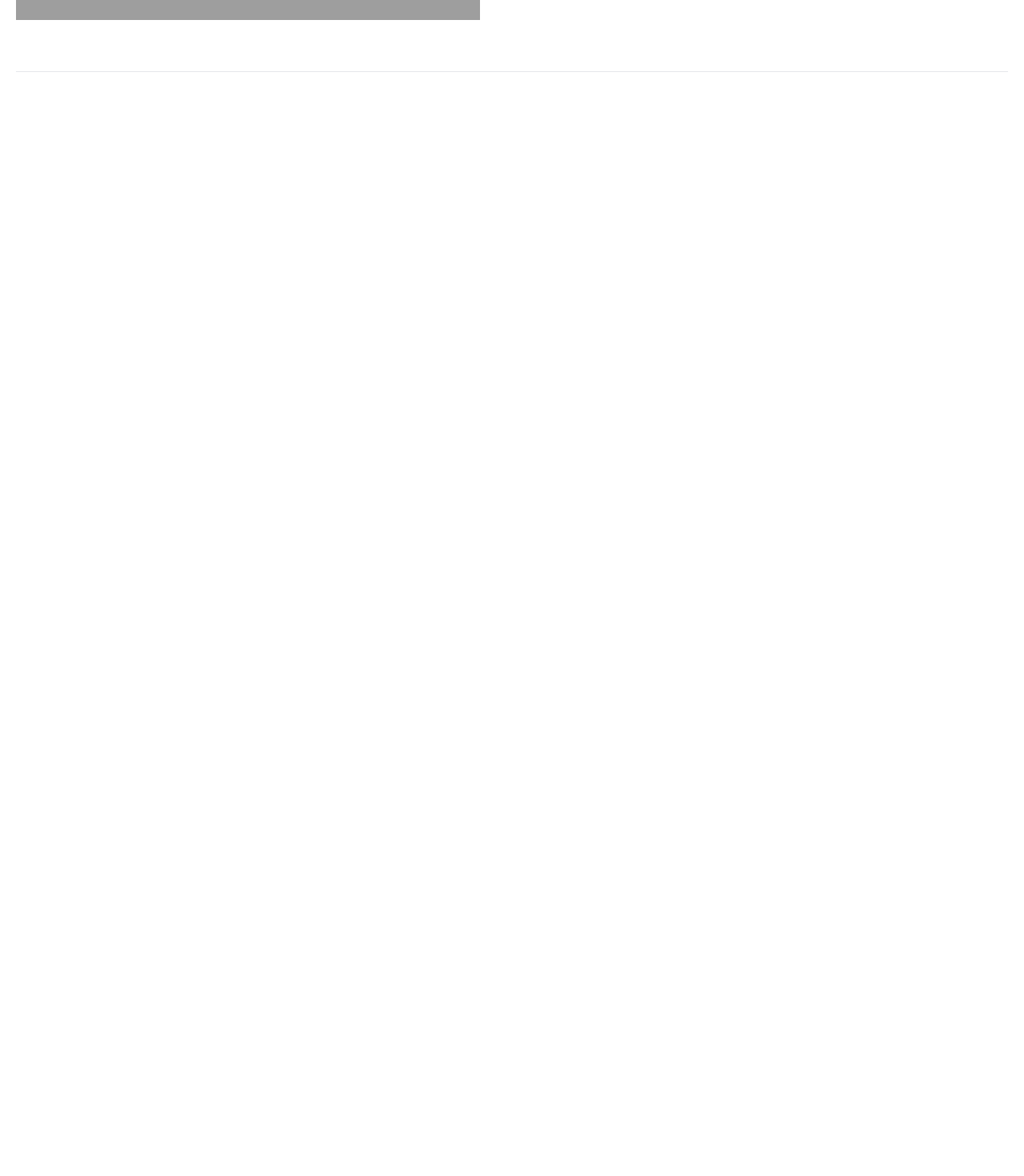
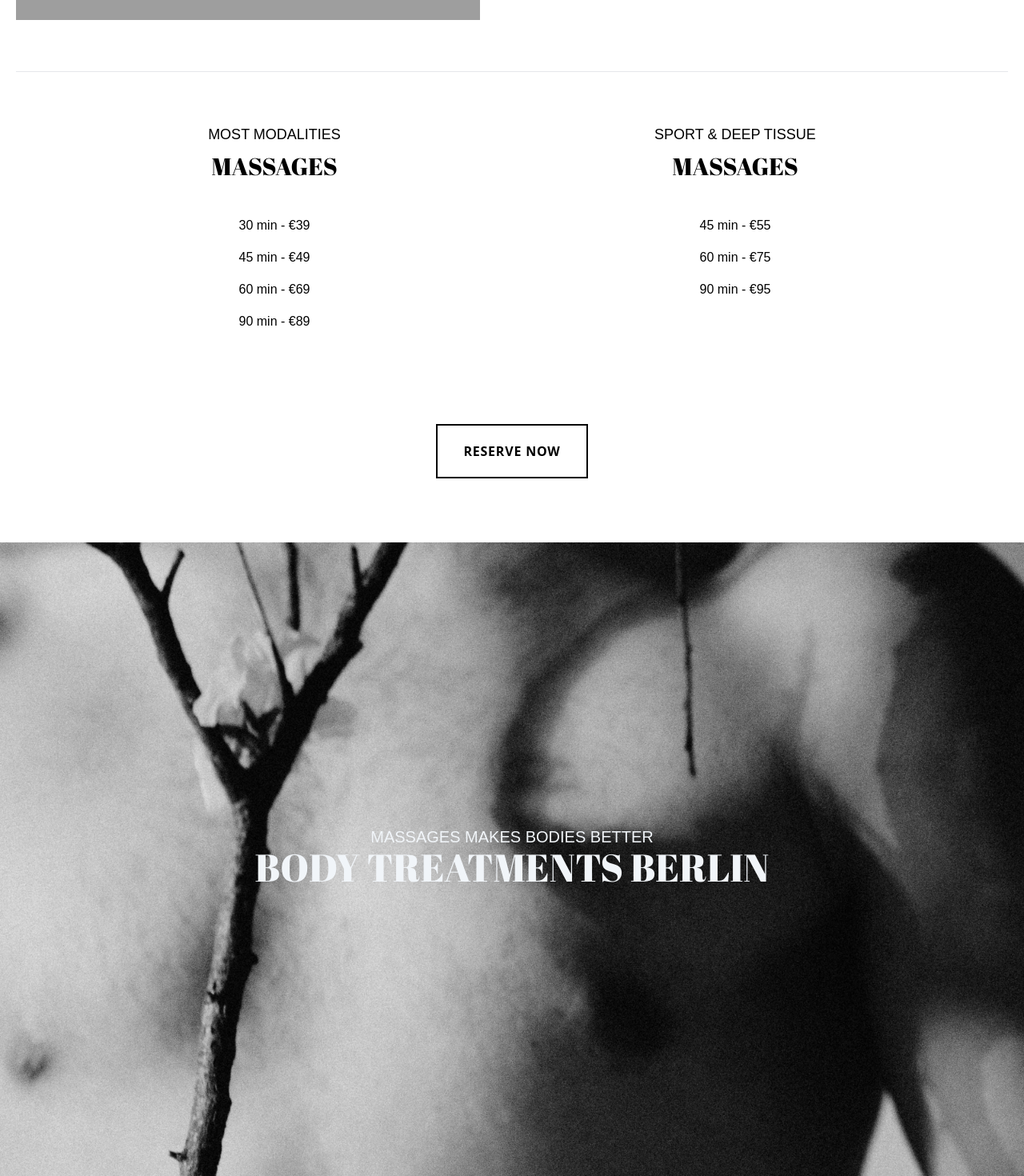
Before and after one commit to Franmg94/BodyTreatments, a React (Vite) app: page / in a window 1280 px wide. Shown: the part 3900-5370 px from the top of the page at 80% size. Before the commit the page ends 4030 px from the top, so only its background shows below. Built offline with nearby package versions, Linux system fonts and the light colour scheme; grey boxes are pictures that could not be loaded.

Commit message:
Refactor App component to add PriceSection and Banner components

```diff
--- a/src/App.jsx
+++ b/src/App.jsx
@@ -1,6 +1,8 @@
+import Banner from "./components/Banner";
 import { FormProvider } from "./components/FormContext";
 import Hero from "./components/Hero";
 import Navbar from "./components/Navbar";
+import PriceSection from "./components/PriceSection";
 import ReserveSection from "./components/ReserveSection";
 import SlidingForm from "./components/SlidingForm";
 import TreatmentsSection from "./components/TreatmentsSection";
@@ -14,6 +16,8 @@ function App() {
         <Hero />
         <ReserveSection />
         <TreatmentsSection />
+        <PriceSection />
+        <Banner />
       </FormProvider>
     </>
   );
--- /dev/null
+++ b/src/components/Banner.tsx
@@ -0,0 +1,40 @@
+import { useEffect, useState } from "react";
+import backgroundImage from "../assets/images/almendro-3.jpg";
+
+const Banner = () => {
+  const [offsetY, setOffsetY] = useState(0);
+
+  const handleScroll = () => {
+    setOffsetY(window.scrollY);
+  };
+
+  useEffect(() => {
+    window.addEventListener("scroll", handleScroll);
+    return () => window.removeEventListener("scroll", handleScroll);
+  }, []);
+
+  return (
+    <section
+      className="relative h-screen w-screen my-20 bg-cover bg-center"
+      style={{
+        backgroundImage: `url(${backgroundImage})`,
+        backgroundAttachment: "fixed",
+        backgroundSize: "cover",
+        backgroundPosition: `center ${-offsetY * 0.1}px`,
+      }}
+    >
+      <div className="flex items-center justify-center h-full bg-black bg-opacity-10">
+        <div className="text-center ">
+          <h3 className="uppercase text-slate-100 text-xl font-raleway">
+            Massages makes bodies better
+          </h3>
+          <h1 className="font-abril uppercase text-5xl g mb-4 text-slate-100">
+            Body Treatments Berlin
+          </h1>
+        </div>
+      </div>
+    </section>
+  );
+};
+
+export default Banner;
--- /dev/null
+++ b/src/components/PriceSection.tsx
@@ -0,0 +1,49 @@
+import React from "react";
+import { useFormContext } from "./FormContext";
+
+const PriceSection = () => {
+  const { toggleForm } = useFormContext();
+
+  return (
+    <section id="prices">
+      <div className="mx-20">
+        <div className="flex flex-col md:flex-row md:space-x-8 justify-around">
+          <div className="p-6 text-center">
+            <h3 className="text-lg mb-2 uppercase font-raleway">
+              Most modalities
+            </h3>
+            <h2 className="text-3xl font-abril uppercase mb-10 ">Massages</h2>
+            <ul className="font-heebo leading-loose font-light">
+              <li className="mb-2">30 min - €39</li>
+              <li className="mb-2">45 min - €49</li>
+              <li className="mb-2">60 min - €69</li>
+              <li className="mb-2">90 min - €89</li>
+            </ul>
+          </div>
+
+          <div className="p-6 text-center">
+            <h3 className="text-lg mb-2 uppercase font-raleway">
+              Sport & Deep Tissue
+            </h3>
+            <h2 className="text-3xl font-abril uppercase mb-10">Massages</h2>
+            <ul className=" font-heebo leading-loose font-light mb-2">
+              <li className="mb-2">45 min - €55</li>
+              <li className="mb-2">60 min - €75</li>
+              <li className="mb-2">90 min - €95</li>
+            </ul>
+          </div>
+        </div>
+      </div>
+      <div className="flex justify-center mt-10">
+        <button
+          onClick={toggleForm}
+          className="mx-auto mt-10 border-2 border-black tracking-wider font-bold uppercase py-5 px-8 hover:text-white hover:bg-black   transform transition-transform duration-300"
+        >
+          Reserve Now
+        </button>
+      </div>
+    </section>
+  );
+};
+
+export default PriceSection;
--- a/src/components/TreatmentsSection.jsx
+++ b/src/components/TreatmentsSection.jsx
@@ -1,8 +1,6 @@
 import { TREATMENTS } from "../constants";
 
 const TreatmentsSection = () => {
-  console.log(TREATMENTS);
-
   return (
     <section id="treatments">
       <div className="container mx-auto p-5 max-w-screen-xl">
```
